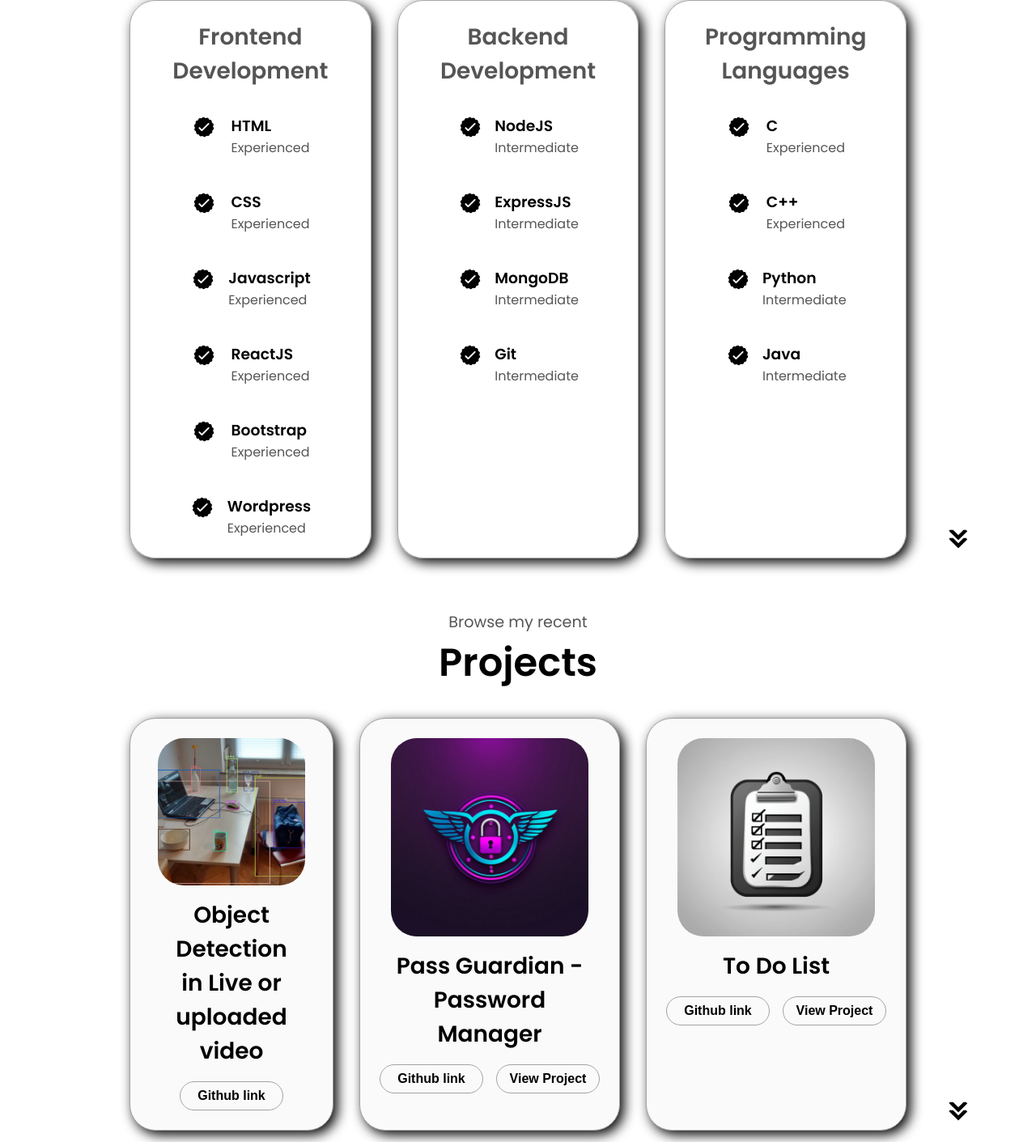
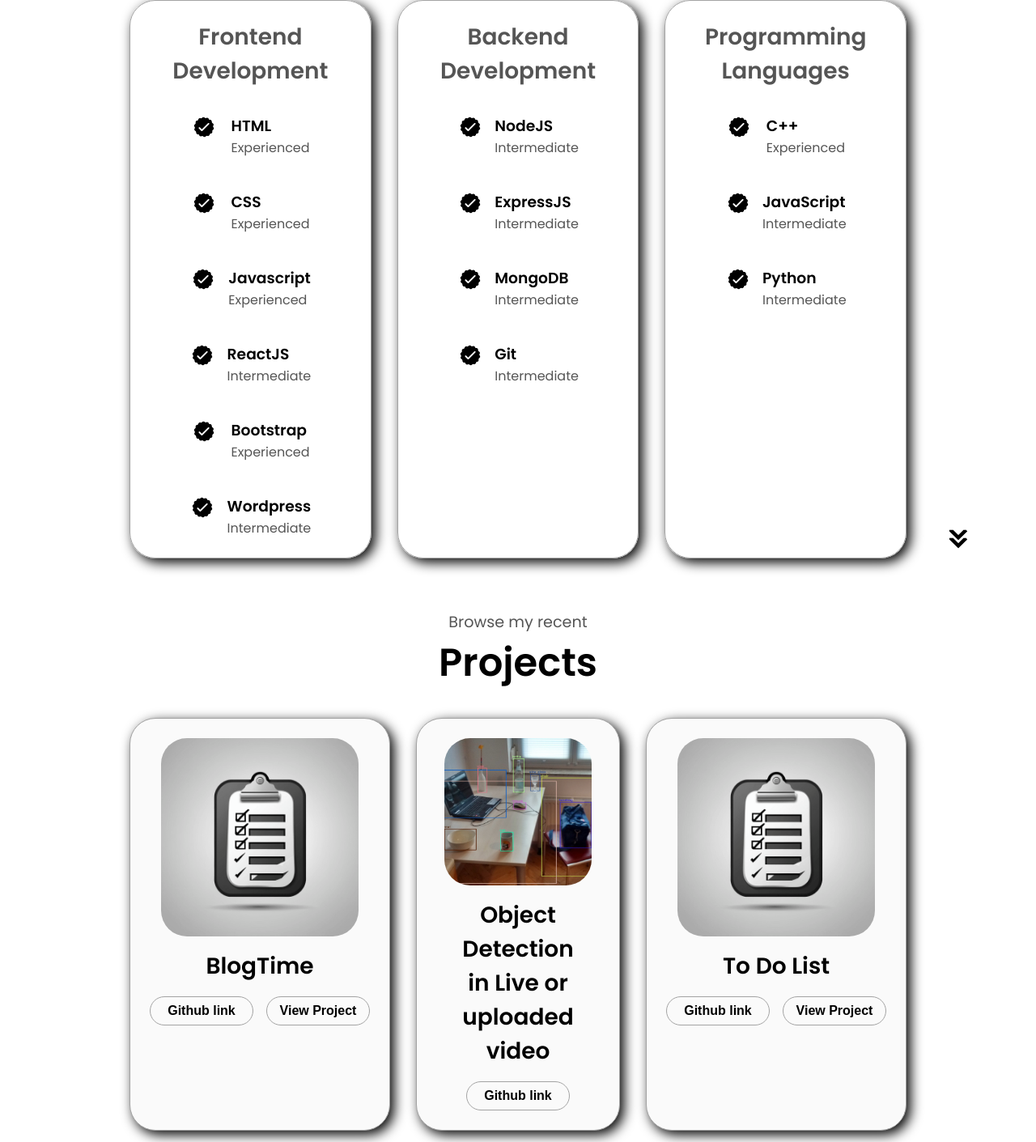
Before and after one commit to TusharChhabra658/My-Portfolio, a plain HTML site: page index.html in a window 1280 px wide. Shown: the part 1829-3240 px from the top of the page at 81% size. Drawn offline with nearby package versions, Linux system fonts and the light colour scheme.

Commit message:
updated resume

```diff
--- a/index.html
+++ b/index.html
@@ -129,7 +129,7 @@
             <article><img src="./assets/checkmark.png" alt="check" class="icon">
               <div>
                 <h3>ReactJS</h3>
-                <p>Experienced</p>
+                <p>Intermediate</p>
               </div>
             </article>
             <article><img src="./assets/checkmark.png" alt="check" class="icon">
@@ -141,7 +141,7 @@
             <article><img src="./assets/checkmark.png" alt="check" class="icon">
               <div>
                 <h3>Wordpress</h3>
-                <p>Experienced</p>
+                <p>Intermediate</p>
               </div>
             </article>
           </div>
@@ -180,25 +180,19 @@
           <div class="article-container">
             <article><img src="./assets/checkmark.png" alt="check" class="icon">
               <div>
-                <h3>C</h3>
-                <p>Experienced</p>
-              </div>
-            </article>
-            <article><img src="./assets/checkmark.png" alt="check" class="icon">
-              <div>
                 <h3>C++</h3>
                 <p>Experienced</p>
               </div>
             </article>
             <article><img src="./assets/checkmark.png" alt="check" class="icon">
               <div>
-                <h3>Python</h3>
+                <h3>JavaScript</h3>
                 <p>Intermediate</p>
               </div>
             </article>
             <article><img src="./assets/checkmark.png" alt="check" class="icon">
               <div>
-                <h3>Java</h3>
+                <h3>Python</h3>
                 <p>Intermediate</p>
               </div>
             </article>
@@ -215,6 +209,20 @@
       <div class="about-containers">
         <div class="details-container color-container">
           <div class="article-container">
+            <img src="./assets/project-3.png" alt="Project1" class="project-img">
+          </div>
+          <h2 class="experience-sub-title project-title">BlogTime </h2>
+          <div class="btn-container">
+            <button class="btn btn-color-2 project-btn" onclick="window.open('https://github.com/TusharChhabra658/BlogTime')">
+              Github link
+            </button>
+            <button class="btn btn-color-2 project-btn" onclick="window.open('https://blogtime-8z31.onrender.com')">
+              View Project
+            </button>
+          </div>
+        </div>
+        <div class="details-container color-container">
+          <div class="article-container">
             <img src="./assets/project-1.jpg" alt="Project1" class="project-img">
           </div>
           <h2 class="experience-sub-title project-title">Object Detection in Live or uploaded video</h2>
@@ -229,6 +237,20 @@
         </div>
         <div class="details-container color-container">
           <div class="article-container">
+            <img src="./assets/project-3.png" alt="Project1" class="project-img">
+          </div>
+          <h2 class="experience-sub-title project-title">To Do List </h2>
+          <div class="btn-container">
+            <button class="btn btn-color-2 project-btn" onclick="window.open('https://github.com/TusharChhabra658/React-To-Do-List')">
+              Github link
+            </button>
+            <button class="btn btn-color-2 project-btn" onclick="window.open('https://todolistbytushar.netlify.app/')">
+              View Project
+            </button>
+          </div>
+        </div>
+        <div class="details-container color-container">
+          <div class="article-container">
             <img src="./assets/project-2.png" alt="Project1" class="project-img">
           </div>
           <h2 class="experience-sub-title project-title">Pass Guardian - Password Manager</h2>
@@ -237,20 +259,6 @@
               Github link
             </button>
             <button class="btn btn-color-2 project-btn" onclick="window.open('https://tusharchhabra658.github.io/Password_Manager/')">
-              View Project
-            </button>
-          </div>
-        </div>
-        <div class="details-container color-container">
-          <div class="article-container">
-            <img src="./assets/project-3.png" alt="Project1" class="project-img">
-          </div>
-          <h2 class="experience-sub-title project-title">To Do List </h2>
-          <div class="btn-container">
-            <button class="btn btn-color-2 project-btn" onclick="window.open('https://github.com/TusharChhabra658/React-To-Do-List')">
-              Github link
-            </button>
-            <button class="btn btn-color-2 project-btn" onclick="window.open('https://todolistbytushar.netlify.app/')">
               View Project
             </button>
           </div>
@@ -282,7 +290,7 @@
     </div>
   </section>
   <footer>
-    <p>Copyright &#169; 2024 Tushar Chhabra.</p>
+    <p>Copyright &#169; 2025 Tushar Chhabra.</p>
     <p>All Rights Reserved.</p>
   </footer>
   <script src="script.js"></script>
```
Also changed, not shown: 1 other file.
